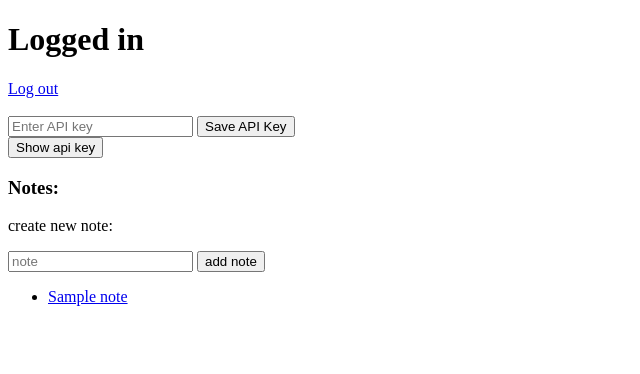
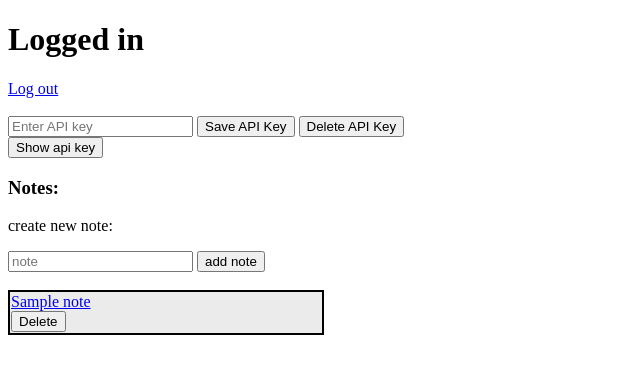
Before and after one commit to OfficerGreg/meta-plate, a Flask app: page /dashboard in a window 1280 px wide. Shown: the top 374 px of the page, without its empty margins (0-640 px from the left). Run offline with Flask 3, Linux system fonts and the light colour scheme; a user stored in the database is signed in; tables that the repository leaves empty hold one stand-in row (values such as "Sample post").

Commit message:
added delete to notes

```diff
--- a/src/app.py
+++ b/src/app.py
@@ -124,5 +124,23 @@ def register():
     return render_template("register.html", form=form)
 
 
+@app.route("/delete_note", methods=["POST"])
+@login_required
+def delete_note():
+    note_id = request.form.get("note_id")
+    note = Note.query.get(note_id)
+
+    # Anti-hacker security
+    if note.user_id != current_user.id:
+        return render_template("unauthorized.html")
+
+    db.session.delete(note)
+    db.session.commit()
+
+    flash("Note deleted successfully", "success")
+    return redirect(url_for("dashboard"))
+
+
+
 if __name__ == "__main__":
     app.run(debug=True)
--- a/templates/dashboard.html
+++ b/templates/dashboard.html
@@ -30,10 +30,12 @@
 
     <input type="text" id="api_key_input" placeholder="Enter API key">
     <button id="saveBtn">Save API Key</button>
+    <button id="saveBtn">Delete API Key</button>
     <br>
     <button onclick="toggleKey()" id="show_api_key">Show api key</button>
     <div id="api_key_div" style="display: none;">
-        <p style="font-weight: 1000;">API KEY:</p><p id="api_key_paragraph"></p>
+        <p style="font-weight: 1000;">API KEY:</p>
+        <p id="api_key_paragraph"></p>
     </div>
 
 
@@ -44,11 +46,24 @@
         {{ notes_form.note }}
         {{ notes_form.submit }}
     </form>
-    <ul>
-        {% for note in notes %}
-        <li><a href="{{ url_for('note', note_id=note.id) }}">{{ note.name }}</a></li>
-        {% endfor %}
-    </ul>
+    <br>
+    {% for note in notes %}
+    <table style="width: 25%; background-color: rgb(0, 0, 0);">
+        <tr style="background-color: rgb(235, 235, 235);">
+            <td>
+                <a href="{{ url_for('note', note_id=note.id) }}">{{ note.name }}</a>
+                <form method="POST" action="{{ url_for('delete_note', note_id=note.id) }}">
+                    <input type="hidden" name="note_id" value="{{ note.id }}">
+                    <button type="submit">Delete</button>
+                </form>
+            </td>
+        </tr>
+    </table>
+{% endfor %}
+
+
+
+
 
 
 </body>
```
